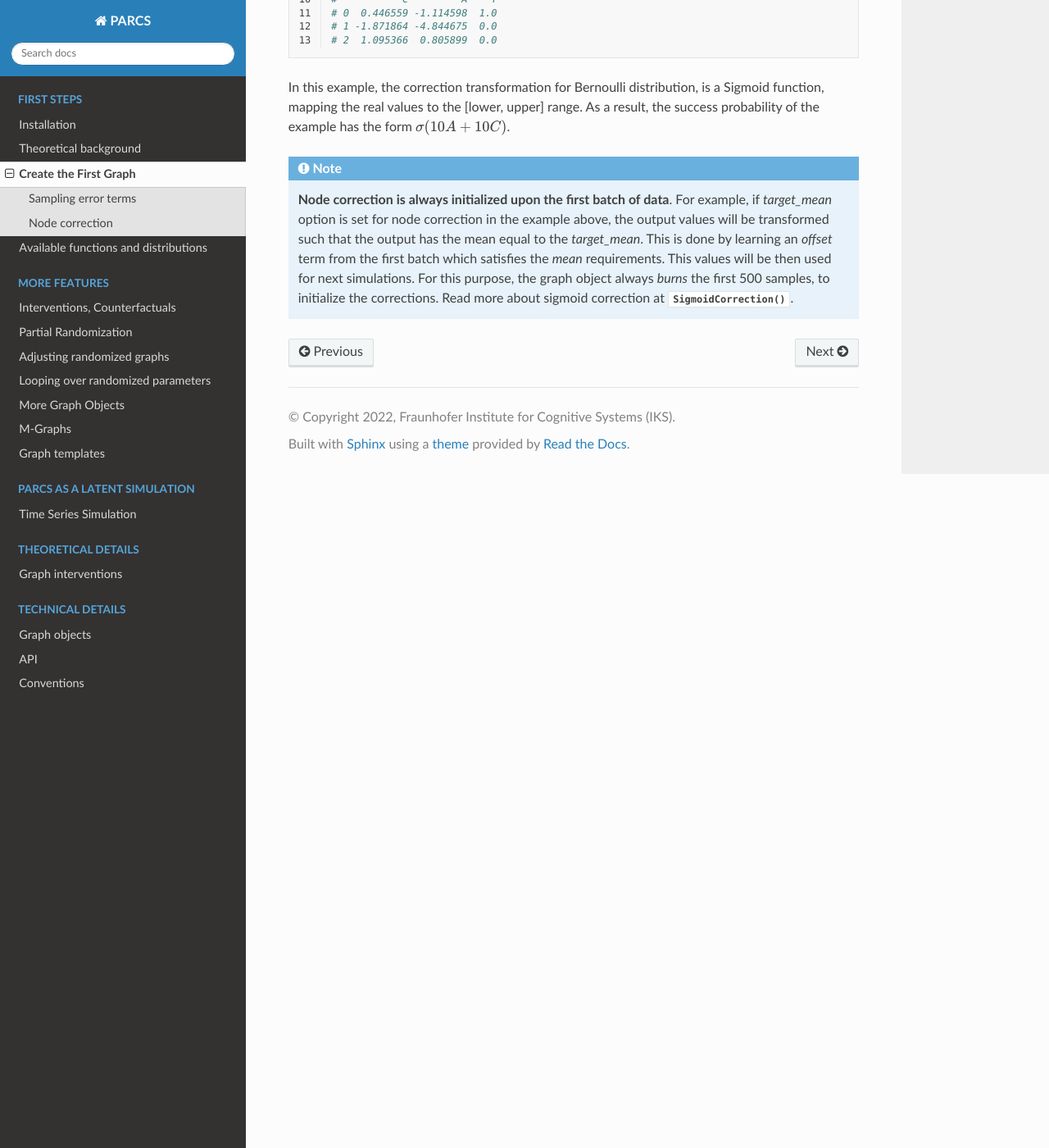
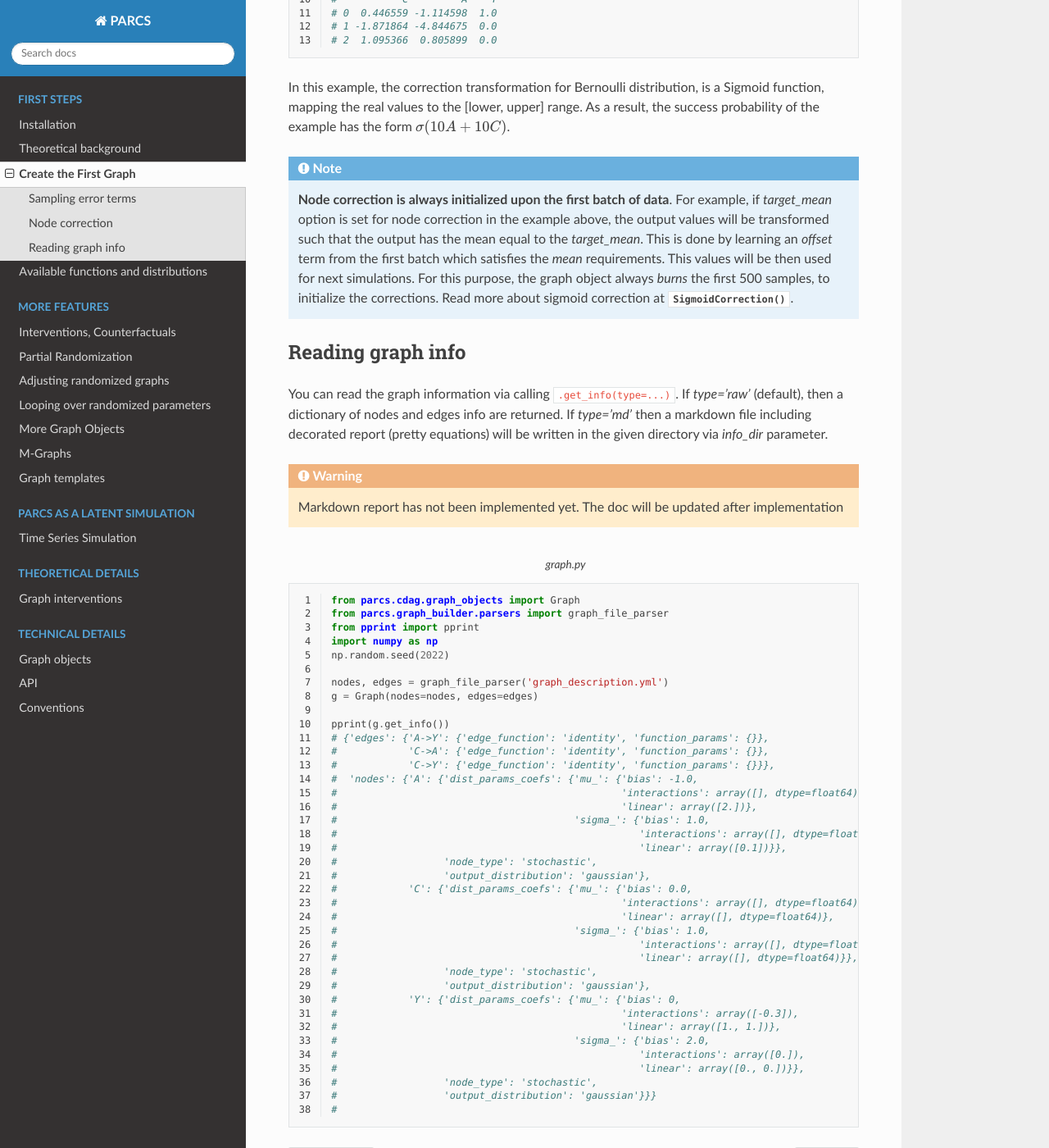
Before and after one commit to FraunhoferIKS/parcs, a Sphinx documentation site: the page built from docs/source/first_steps/first_graph.rst, in a window 1280 px wide and 1400 px high, scrolled down 3245 px. Shown: the whole window at 82% size. Built offline with Sphinx 7.4.7 and the Read the Docs theme 2.0.0, drawn with Linux system fonts in a browser that asks for light colours.

Commit message:
add not implemented warning and update html zip

```diff
--- /dev/null
+++ b/docs/source/first_steps/code_blocks/b3/graph.py
@@ -0,0 +1,38 @@
+from parcs.cdag.graph_objects import Graph
+from parcs.graph_builder.parsers import graph_file_parser
+from pprint import pprint
+import numpy as np
+np.random.seed(2022)
+
+nodes, edges = graph_file_parser('graph_description.yml')
+g = Graph(nodes=nodes, edges=edges)
+
+pprint(g.get_info())
+# {'edges': {'A->Y': {'edge_function': 'identity', 'function_params': {}},
+#            'C->A': {'edge_function': 'identity', 'function_params': {}},
+#            'C->Y': {'edge_function': 'identity', 'function_params': {}}},
+#  'nodes': {'A': {'dist_params_coefs': {'mu_': {'bias': -1.0,
+#                                                'interactions': array([], dtype=float64),
+#                                                'linear': array([2.])},
+#                                        'sigma_': {'bias': 1.0,
+#                                                   'interactions': array([], dtype=float64),
+#                                                   'linear': array([0.1])}},
+#                  'node_type': 'stochastic',
+#                  'output_distribution': 'gaussian'},
+#            'C': {'dist_params_coefs': {'mu_': {'bias': 0.0,
+#                                                'interactions': array([], dtype=float64),
+#                                                'linear': array([], dtype=float64)},
+#                                        'sigma_': {'bias': 1.0,
+#                                                   'interactions': array([], dtype=float64),
+#                                                   'linear': array([], dtype=float64)}},
+#                  'node_type': 'stochastic',
+#                  'output_distribution': 'gaussian'},
+#            'Y': {'dist_params_coefs': {'mu_': {'bias': 0,
+#                                                'interactions': array([-0.3]),
+#                                                'linear': array([1., 1.])},
+#                                        'sigma_': {'bias': 2.0,
+#                                                   'interactions': array([0.]),
+#                                                   'linear': array([0., 0.])}},
+#                  'node_type': 'stochastic',
+#                  'output_distribution': 'gaussian'}}}
+#
--- a/docs/source/first_steps/first_graph.rst
+++ b/docs/source/first_steps/first_graph.rst
@@ -75,3 +75,15 @@ In this example, the correction transformation for Bernoulli distribution, is a
 
 .. note::
     **Node correction is always initialized upon the first batch of data**. For example, if `target_mean` option is set for node correction in the example above, the output values will be transformed such that the output has the mean equal to the `target_mean`. This is done by learning an `offset` term from the first batch which satisfies the `mean` requirements. This values will be then used for next simulations. For this purpose, the graph object always `burns` the first 500 samples, to initialize the corrections. Read more about sigmoid correction at :func:`~parcs.cdag.utils.SigmoidCorrection`.
+
+Reading graph info
+------------------
+
+You can read the graph information via calling ``.get_info(type=...)``. If `type='raw'` (default), then a dictionary of nodes and edges info are returned. If `type='md'` then a markdown file including decorated report (pretty equations) will be written in the given directory via `info_dir` parameter.
+
+.. warning::
+    Markdown report has not been implemented yet. The doc will be updated after implementation
+
+.. literalinclude:: code_blocks/b3/graph.py
+    :linenos:
+    :caption: graph.py
```
Also changed, not shown: docs/source/first_steps/code_blocks/b3/graph_description.yml (added, +9 -0 lines), 1 other file.
